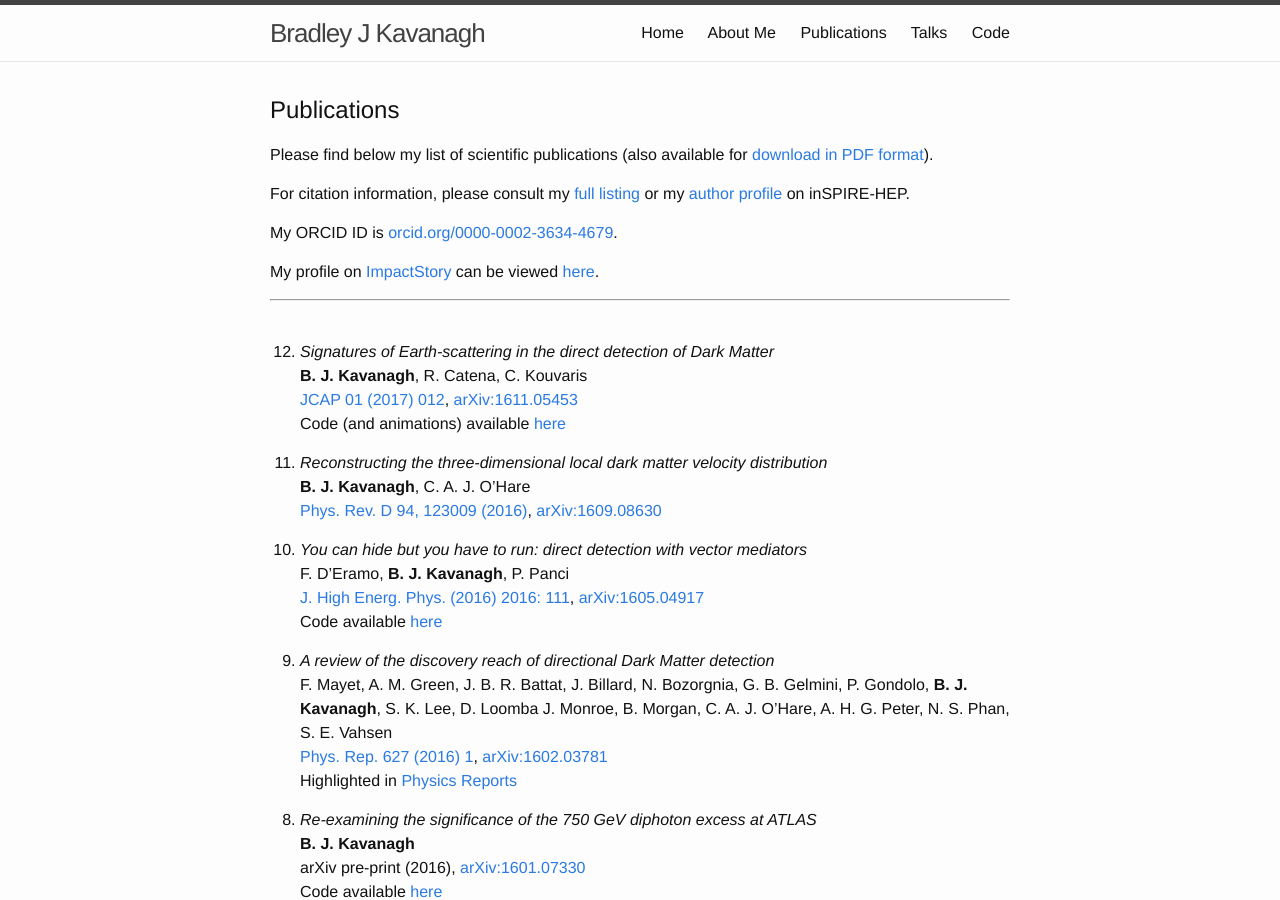
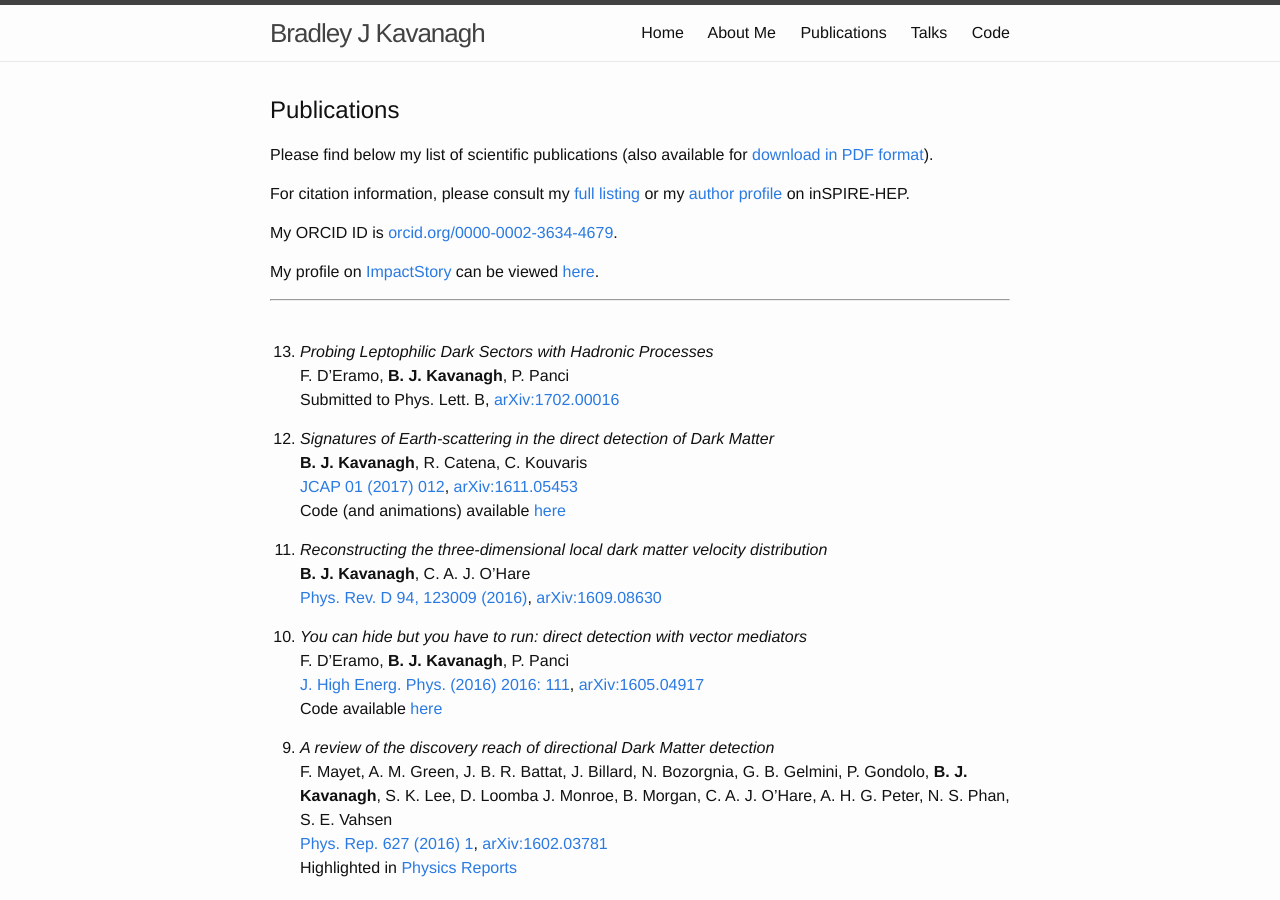
Before and after one commit to bradkav/bradkav.github.io, a Jekyll site: the page built from publications.md, in a window 1280 px wide and 900 px high. Built offline with Jekyll 4.4.1, drawn with Linux system fonts in a browser that asks for light colours.

Commit message:
Added 1702.00016

```diff
--- a/publications.md
+++ b/publications.md
@@ -18,6 +18,10 @@ My profile on [ImpactStory](https://impactstory.org/) can be viewed [here](https
 
 ***
 <br>
+
+13. *Probing Leptophilic Dark Sectors with Hadronic Processes*
+F. D'Eramo, **B. J. Kavanagh**, P. Panci
+Submitted to Phys. Lett. B, [arXiv:1702.00016](http://arxiv.org/abs/1702.00016)
 
 12. *Signatures of Earth-scattering in the direct detection of Dark Matter*
 **B. J. Kavanagh**, R. Catena, C. Kouvaris
```
